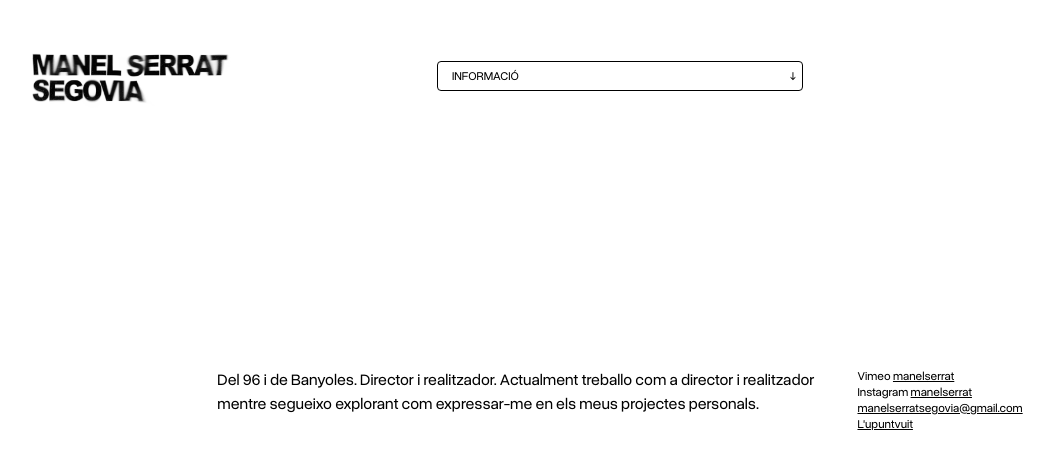
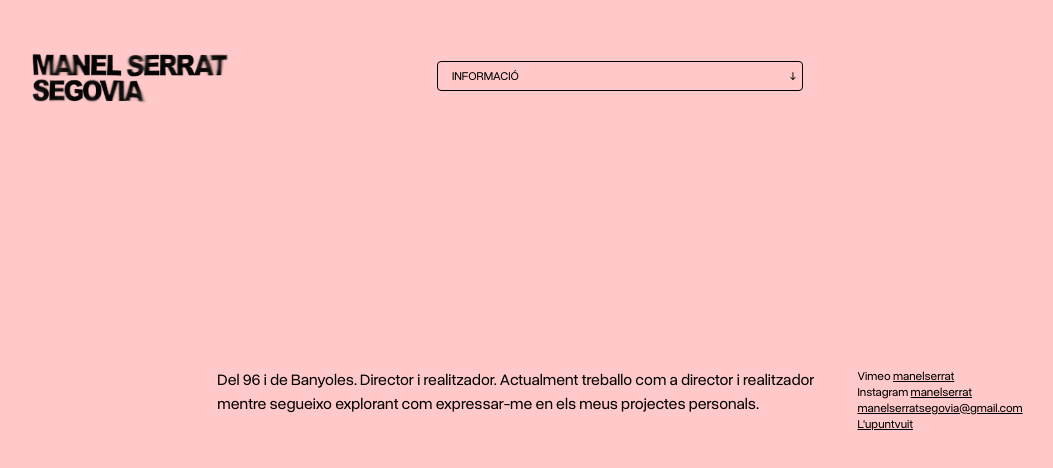
Before and after one commit to 01joanna/manel-serrat, a Next.js app: page /about in a window 1280 px wide. Shown: the top 468 px of the page, without its empty margins (20-1073 px from the left). Built offline with nearby package versions, Linux system fonts and the light colour scheme.

Commit message:
test: visualize about page boundaries

```diff
--- a/app/about/page.jsx
+++ b/app/about/page.jsx
@@ -5,7 +5,7 @@ import { motion } from "framer-motion";
 
 export default function AboutPage() {
     return (
-        <main className="w-full min-h-dvh bg-white text-black flex items-center justify-center font-overused md:px-0 px-7">
+        <main className="w-full min-h-dvh bg-red-200 text-black flex items-center justify-center font-overused md:px-0 px-7">
             <motion.div
                 initial={{
                     opacity: 0,
```
